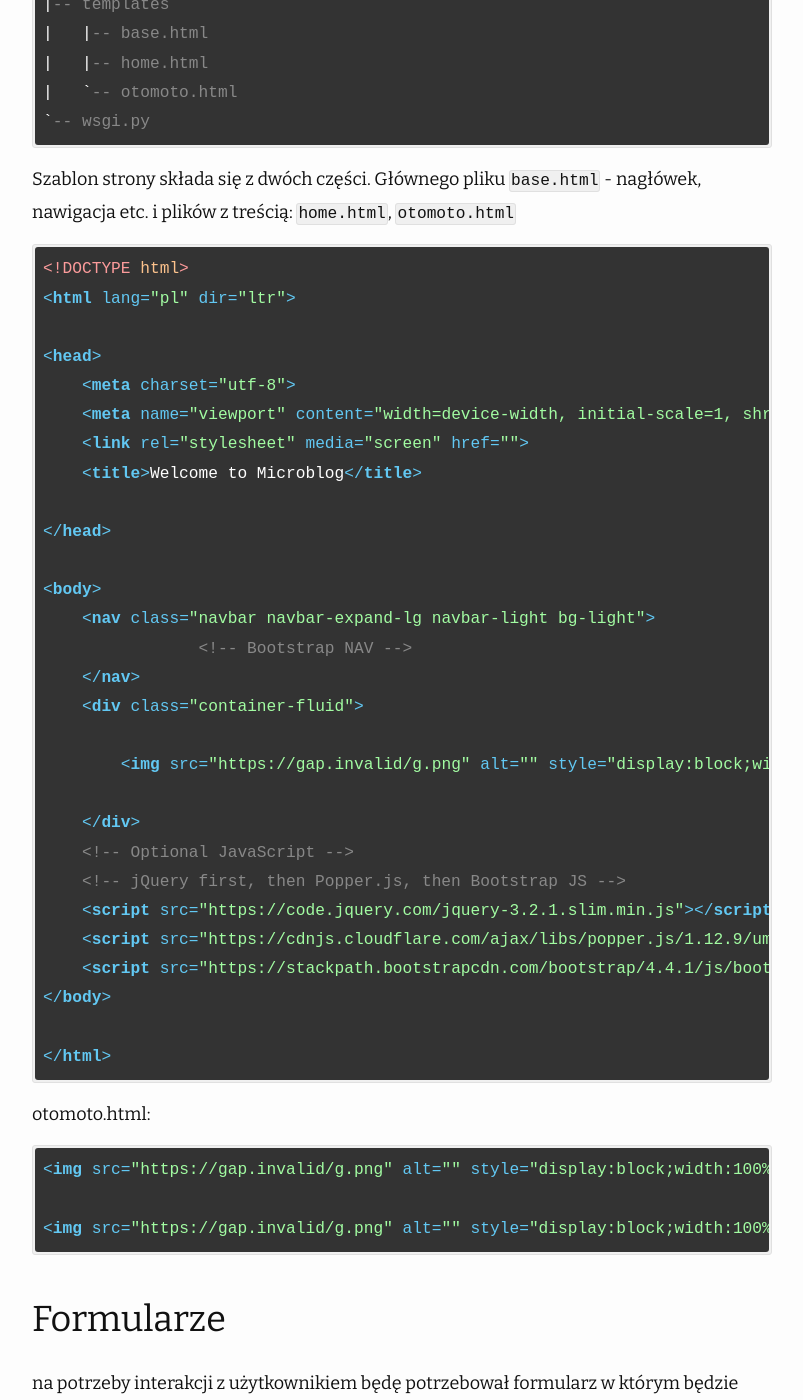
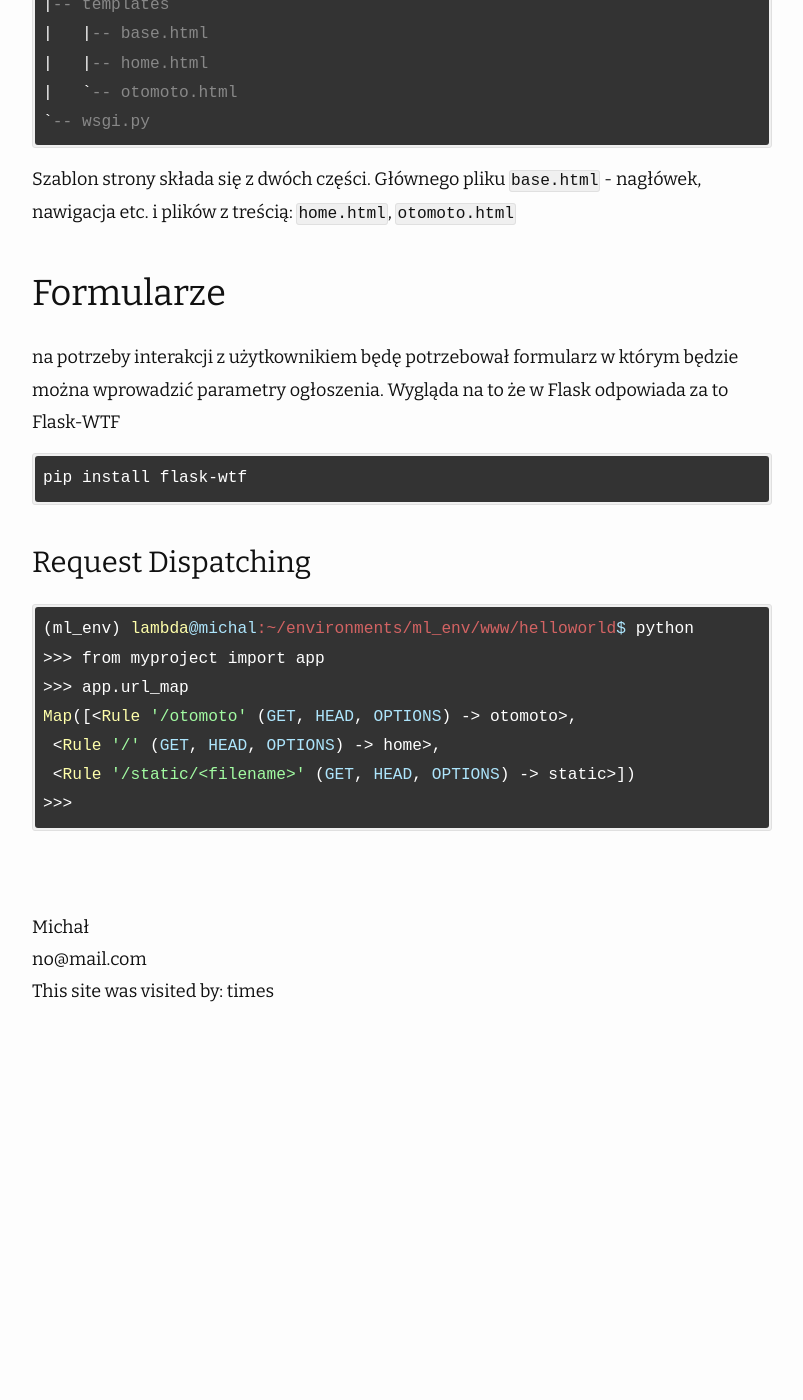
Before and after one commit to mgurg/mgurg.github.io, a Jekyll site: the page built from _posts/2020-04-21-Flask.md, in a window 1280 px wide and 1400 px high, scrolled down 1199 px. Shown: the whole window, without its empty margins (238-1041 px from the left). Built offline with Jekyll 4.4.1, drawn with Linux system fonts in a browser that asks for light colours; nearby versions of some CDN libraries; comment, search, counter and statistics services are not loaded; after the commit the page ends 2242 px from its top, so only the background shows below that.

Commit message:
Update 2020-04-21-Flask.md

````diff
--- a/_posts/2020-04-21-Flask.md
+++ b/_posts/2020-04-21-Flask.md
@@ -44,58 +44,6 @@ Po godzinie pracy udało mi się uzyskać miłą dla oka stronę. Struktura proj
 
 Szablon strony składa się z dwóch części. Głównego pliku `base.html` - nagłówek, nawigacja etc. i plików z treścią: `home.html`, `otomoto.html`
 
-```html
-<!DOCTYPE html>
-<html lang="pl" dir="ltr">
-
-<head>
-    <meta charset="utf-8">
-    <meta name="viewport" content="width=device-width, initial-scale=1, shrink-to-fit=no">
-    <link rel="stylesheet" media="screen" href="{{ url_for('static', filename='css/bootstrap.min.css') }}">
-    <title>Welcome to Microblog</title>
-
-</head>
-
-<body>
-    <nav class="navbar navbar-expand-lg navbar-light bg-light">
-		<!-- Bootstrap NAV -->
-    </nav>
-    <div class="container-fluid">
-
-        {% block content %}
-		{% endblock %}
-
-    </div>
-    <!-- Optional JavaScript -->
-    <!-- jQuery first, then Popper.js, then Bootstrap JS -->
-    <script src="https://code.jquery.com/jquery-3.2.1.slim.min.js"></script>
-    <script src="https://cdnjs.cloudflare.com/ajax/libs/popper.js/1.12.9/umd/popper.min.js"></script>
-    <script src="https://stackpath.bootstrapcdn.com/bootstrap/4.4.1/js/bootstrap.min.js"></script>
-</body>
-
-</html>
-```
-
-
-
-otomoto.html:
-
-```html
-{% extends "base.html" %}
-
-{% block content %}
-
-    <h1>Predykcja ceny - Toyota Yaris II</h1>
-	<p>Analiza na podstawie dany zbieranych od 01.01.2020 </p>
-    <p>Model: Toyota Yaris II.</p>
-
-    <img src ="./static/foo.png" >
-
-{% endblock %}
-```
-
-
-
 ## Formularze
 
 na potrzeby interakcji z użytkownikiem będę potrzebował formularz w którym będzie można wprowadzić parametry ogłoszenia. Wygląda na to że w Flask odpowiada za to Flask-WTF
````
